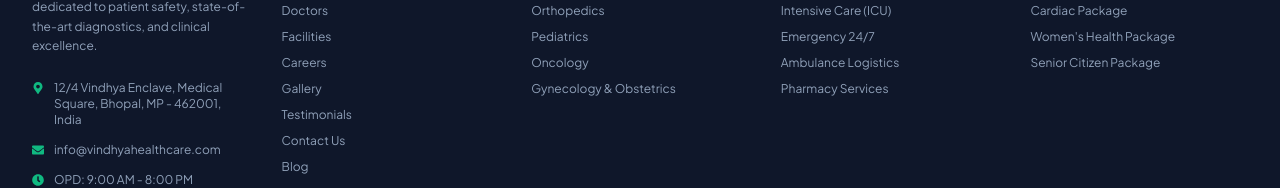
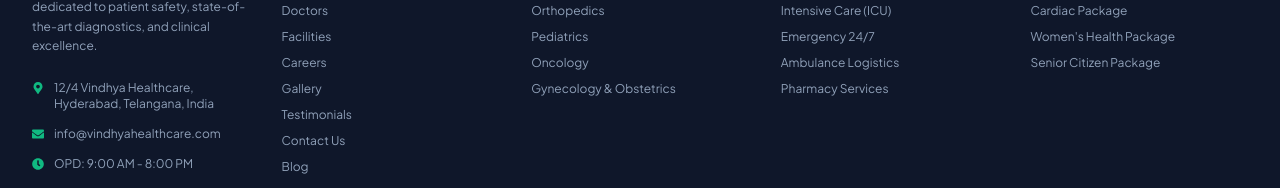
Before and after one commit to saikrishnauggi/Vindhya-Health-Care, a React (Vite) app: page / in a window 1280 px wide. Shown: the part 7440-7628 px from the top of the page. Built offline with nearby package versions, Linux system fonts and the light colour scheme; no server answers.

Commit message:
location update

```diff
--- a/src/components/Footer.jsx
+++ b/src/components/Footer.jsx
@@ -104,7 +104,7 @@
             <div className="space-y-3.5 text-xs text-slate-400">
               <p className="flex items-start gap-2.5">
                 <FaMapMarkerAlt className="text-emerald-accent mt-0.5 shrink-0" />
-                <span>12/4 Vindhya Enclave, Medical Square, Bhopal, MP - 462001, India</span>
+                <span>12/4 Vindhya Healthcare, Hyderabad, Telangana, India</span>
               </p>
               <p className="flex items-center gap-2.5">
                 <FaEnvelope className="text-emerald-accent shrink-0" />
```
